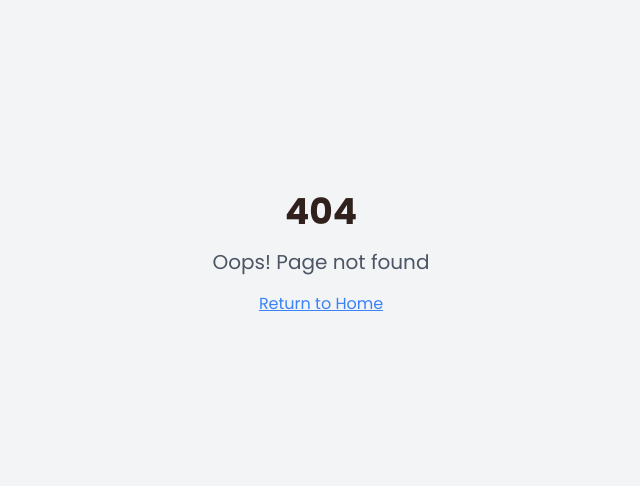
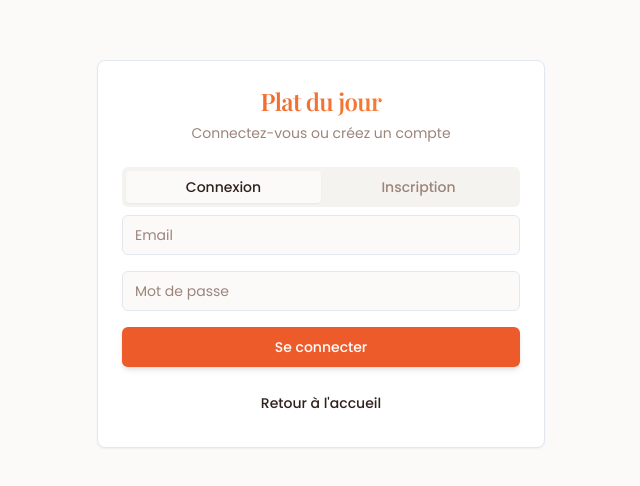
Before and after one commit to nattydreadcrew/lekk-resto-senegal, a React (Vite) app: page /auth in a window 1280 px wide. Before the commit this address had no page. Shown: the part 146-632 px from the top of the page, without its empty margins (319-959 px from the left). Built offline with nearby package versions, Linux system fonts and the light colour scheme.

Commit message:
Add authentication setup

```diff
--- a/src/App.tsx
+++ b/src/App.tsx
@@ -1,11 +1,13 @@
 import React from "react";
 import { BrowserRouter, Routes, Route } from "react-router-dom";
 import { AppProviders } from "@/components/AppProviders";
+import { AuthProvider } from "@/hooks/useAuth";
 import Index from "./pages/Index";
 import SearchPage from "./pages/SearchPage";
 import RestaurantDetail from "./pages/RestaurantDetail";
 import OwnerDashboard from "./pages/OwnerDashboard";
 import FavoritesPage from "./pages/FavoritesPage";
+import AuthPage from "./pages/AuthPage";
 import NotFound from "./pages/NotFound";
 
 function App() {
@@ -13,6 +15,7 @@ function App() {
 
   return (
     <AppProviders>
+      <AuthProvider>
         <div className="min-h-screen bg-background">
           <BrowserRouter>
             <Routes>
@@ -21,10 +24,12 @@ function App() {
               <Route path="/restaurant/:id" element={<RestaurantDetail />} />
               <Route path="/owner/dashboard" element={<OwnerDashboard />} />
               <Route path="/favorites" element={<FavoritesPage />} />
+              <Route path="/auth" element={<AuthPage />} />
               <Route path="*" element={<NotFound />} />
             </Routes>
           </BrowserRouter>
         </div>
+      </AuthProvider>
     </AppProviders>
   );
 }
--- a/src/components/Header.tsx
+++ b/src/components/Header.tsx
@@ -1,9 +1,17 @@
 import { useNavigate } from "react-router-dom";
-import { Search, MapPin, Phone, Heart } from "lucide-react";
+import { Search, MapPin, Phone, Heart, User, LogOut } from "lucide-react";
 import { Button } from "@/components/ui/button";
 import { Input } from "@/components/ui/input";
+import { useAuth } from "@/hooks/useAuth";
 const Header = () => {
   const navigate = useNavigate();
+  const { user, signOut } = useAuth();
+
+  const handleSignOut = async () => {
+    await signOut();
+    navigate('/');
+  };
+
   return <header className="sticky top-0 z-50 bg-background/95 backdrop-blur supports-[backdrop-filter]:bg-background/60 border-b">
       <div className="container mx-auto px-4 py-4">
         <div className="flex items-center justify-between mb-4">
@@ -17,10 +25,22 @@ const Header = () => {
               Favoris
             </Button>
 
-
-            <Button variant="outline" size="sm" onClick={() => navigate('/owner/dashboard')}>
-              Propriétaire
-            </Button>
+            {user ? (
+              <>
+                <Button variant="outline" size="sm" onClick={() => navigate('/owner/dashboard')}>
+                  Propriétaire
+                </Button>
+                <Button variant="ghost" size="sm" onClick={handleSignOut}>
+                  <LogOut className="w-4 h-4 mr-1" />
+                  Déconnexion
+                </Button>
+              </>
+            ) : (
+              <Button variant="outline" size="sm" onClick={() => navigate('/auth')}>
+                <User className="w-4 h-4 mr-1" />
+                Connexion
+              </Button>
+            )}
           </div>
         </div>
 
--- /dev/null
+++ b/src/hooks/useAuth.tsx
@@ -0,0 +1,63 @@
+import { useState, useEffect, createContext, useContext } from 'react';
+import { User, Session } from '@supabase/supabase-js';
+import { supabase } from '@/integrations/supabase/client';
+
+interface AuthContextType {
+  user: User | null;
+  session: Session | null;
+  loading: boolean;
+  signOut: () => Promise<void>;
+}
+
+const AuthContext = createContext<AuthContextType | undefined>(undefined);
+
+export function AuthProvider({ children }: { children: React.ReactNode }) {
+  const [user, setUser] = useState<User | null>(null);
+  const [session, setSession] = useState<Session | null>(null);
+  const [loading, setLoading] = useState(true);
+
+  useEffect(() => {
+    // Set up auth state listener FIRST
+    const { data: { subscription } } = supabase.auth.onAuthStateChange(
+      (event, session) => {
+        setSession(session);
+        setUser(session?.user ?? null);
+        setLoading(false);
+      }
+    );
+
+    // THEN check for existing session
+    supabase.auth.getSession().then(({ data: { session } }) => {
+      setSession(session);
+      setUser(session?.user ?? null);
+      setLoading(false);
+    });
+
+    return () => subscription.unsubscribe();
+  }, []);
+
+  const signOut = async () => {
+    await supabase.auth.signOut();
+  };
+
+  const value = {
+    user,
+    session,
+    loading,
+    signOut,
+  };
+
+  return (
+    <AuthContext.Provider value={value}>
+      {children}
+    </AuthContext.Provider>
+  );
+}
+
+export function useAuth() {
+  const context = useContext(AuthContext);
+  if (context === undefined) {
+    throw new Error('useAuth must be used within an AuthProvider');
+  }
+  return context;
+}
--- /dev/null
+++ b/src/pages/AuthPage.tsx
@@ -0,0 +1,178 @@
+import React, { useState, useEffect } from 'react';
+import { useNavigate } from 'react-router-dom';
+import { Button } from "@/components/ui/button";
+import { Input } from "@/components/ui/input";
+import { Card, CardContent, CardDescription, CardHeader, CardTitle } from "@/components/ui/card";
+import { Alert, AlertDescription } from "@/components/ui/alert";
+import { Tabs, TabsContent, TabsList, TabsTrigger } from "@/components/ui/tabs";
+import { supabase } from "@/integrations/supabase/client";
+import { toast } from "sonner";
+
+const AuthPage = () => {
+  const [email, setEmail] = useState('');
+  const [password, setPassword] = useState('');
+  const [loading, setLoading] = useState(false);
+  const [error, setError] = useState('');
+  const navigate = useNavigate();
+
+  useEffect(() => {
+    // Check if user is already logged in
+    const checkUser = async () => {
+      const { data: { session } } = await supabase.auth.getSession();
+      if (session) {
+        navigate('/');
+      }
+    };
+    checkUser();
+  }, [navigate]);
+
+  const handleSignUp = async (e: React.FormEvent) => {
+    e.preventDefault();
+    setLoading(true);
+    setError('');
+
+    const redirectUrl = `${window.location.origin}/`;
+
+    const { error } = await supabase.auth.signUp({
+      email,
+      password,
+      options: {
+        emailRedirectTo: redirectUrl
+      }
+    });
+
+    setLoading(false);
+
+    if (error) {
+      if (error.message.includes('already registered')) {
+        setError('Un compte existe déjà avec cette adresse email. Essayez de vous connecter.');
+      } else {
+        setError(error.message);
+      }
+    } else {
+      toast.success('Compte créé avec succès! Vérifiez votre email pour confirmer votre inscription.');
+    }
+  };
+
+  const handleSignIn = async (e: React.FormEvent) => {
+    e.preventDefault();
+    setLoading(true);
+    setError('');
+
+    const { error } = await supabase.auth.signInWithPassword({
+      email,
+      password,
+    });
+
+    setLoading(false);
+
+    if (error) {
+      if (error.message.includes('Invalid login credentials')) {
+        setError('Email ou mot de passe incorrect.');
+      } else {
+        setError(error.message);
+      }
+    } else {
+      toast.success('Connexion réussie!');
+      navigate('/');
+    }
+  };
+
+  return (
+    <div className="min-h-screen bg-background flex items-center justify-center p-4">
+      <Card className="w-full max-w-md">
+        <CardHeader className="text-center">
+          <CardTitle className="text-2xl font-display bg-gradient-to-r from-terracotta to-spice bg-clip-text text-transparent">
+            Plat du jour
+          </CardTitle>
+          <CardDescription>
+            Connectez-vous ou créez un compte
+          </CardDescription>
+        </CardHeader>
+        <CardContent>
+          <Tabs defaultValue="signin" className="w-full">
+            <TabsList className="grid w-full grid-cols-2">
+              <TabsTrigger value="signin">Connexion</TabsTrigger>
+              <TabsTrigger value="signup">Inscription</TabsTrigger>
+            </TabsList>
+
+            <TabsContent value="signin">
+              <form onSubmit={handleSignIn} className="space-y-4">
+                <div className="space-y-2">
+                  <Input
+                    type="email"
+                    placeholder="Email"
+                    value={email}
+                    onChange={(e) => setEmail(e.target.value)}
+                    required
+                  />
+                </div>
+                <div className="space-y-2">
+                  <Input
+                    type="password"
+                    placeholder="Mot de passe"
+                    value={password}
+                    onChange={(e) => setPassword(e.target.value)}
+                    required
+                  />
+                </div>
+                {error && (
+                  <Alert variant="destructive">
+                    <AlertDescription>{error}</AlertDescription>
+                  </Alert>
+                )}
+                <Button type="submit" className="w-full" disabled={loading}>
+                  {loading ? 'Connexion...' : 'Se connecter'}
+                </Button>
+              </form>
+            </TabsContent>
+
+            <TabsContent value="signup">
+              <form onSubmit={handleSignUp} className="space-y-4">
+                <div className="space-y-2">
+                  <Input
+                    type="email"
+                    placeholder="Email"
+                    value={email}
+                    onChange={(e) => setEmail(e.target.value)}
+                    required
+                  />
+                </div>
+                <div className="space-y-2">
+                  <Input
+                    type="password"
+                    placeholder="Mot de passe (min. 6 caractères)"
+                    value={password}
+                    onChange={(e) => setPassword(e.target.value)}
+                    required
+                    minLength={6}
+                  />
+                </div>
+                {error && (
+                  <Alert variant="destructive">
+                    <AlertDescription>{error}</AlertDescription>
+                  </Alert>
+                )}
+                <Button type="submit" className="w-full" disabled={loading}>
+                  {loading ? 'Création...' : 'Créer un compte'}
+                </Button>
+              </form>
+            </TabsContent>
+          </Tabs>
+
+          <div className="mt-4 text-center">
+            <Button
+              variant="ghost"
+              onClick={() => navigate('/')}
+              className="text-sm"
+            >
+              Retour à l'accueil
+            </Button>
+          </div>
+        </CardContent>
+      </Card>
+    </div>
+  );
+};
+
+export default AuthPage;
```
Also changed, not shown: 1 other file (tests, documents, lock files or other folders). Lines whose indentation alone changed are shown as unchanged.
